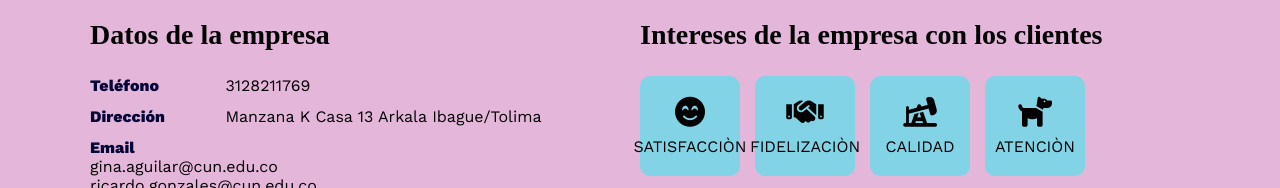
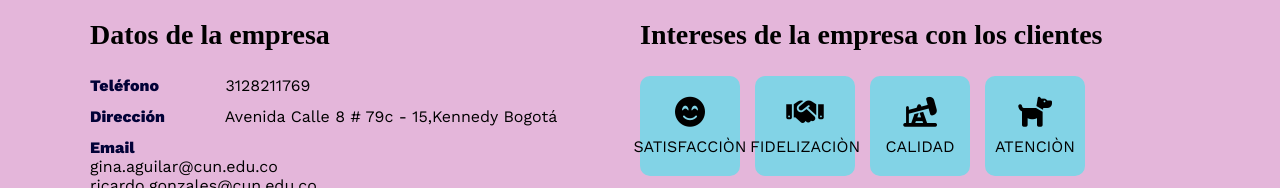
Before and after one commit to Bryand-P/Bryand-P.github.io, a plain HTML site: page index.html in a window 1280 px wide. Shown: the part 1013-1201 px from the top of the page. Drawn offline with nearby package versions, Linux system fonts and the light colour scheme.

Commit message:
Cambio Direccion

```diff
--- a/index.html
+++ b/index.html
@@ -73,7 +73,7 @@
                         </li>
                         <li>
                             <strong>Dirección</strong>
-                            Manzana K Casa 13 Arkala Ibague/Tolima
+                            Avenida Calle 8 # 79c - 15,Kennedy Bogotá
                         </li>
                         <li>
                             <strong>Email</strong>
@@ -592,7 +592,7 @@
                         <ul>
                             <li>
                                 <i class="fa-solid fa-location-dot"></i>
-                                Manzana K Casa 13 Arkala Ibague/Tolima
+                                 Avenida Calle 8 # 79c - 15,Kennedy Bogotá
                             </li>
                             <li>
                                 <i class="fa-regular fa-mobile"></i>
```
